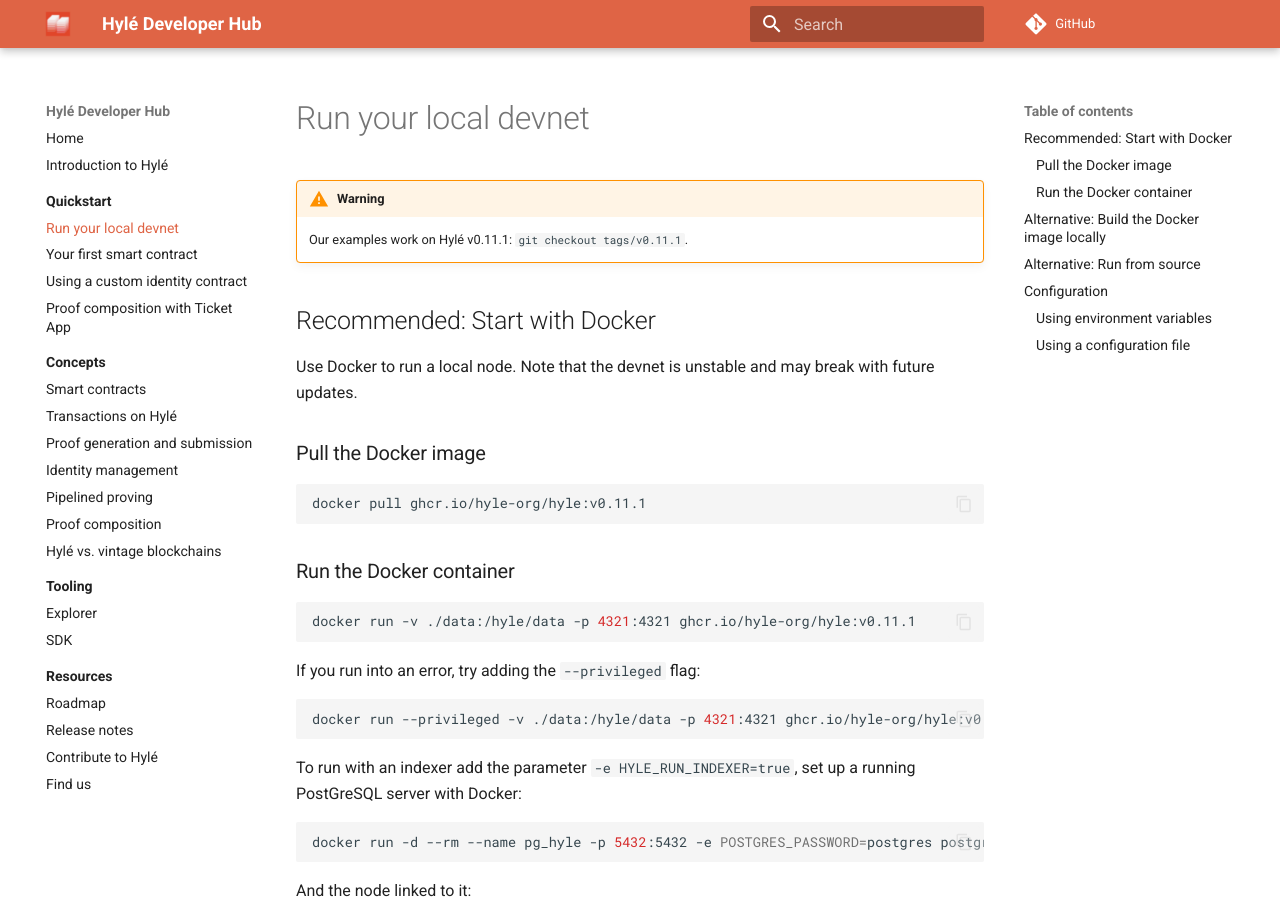
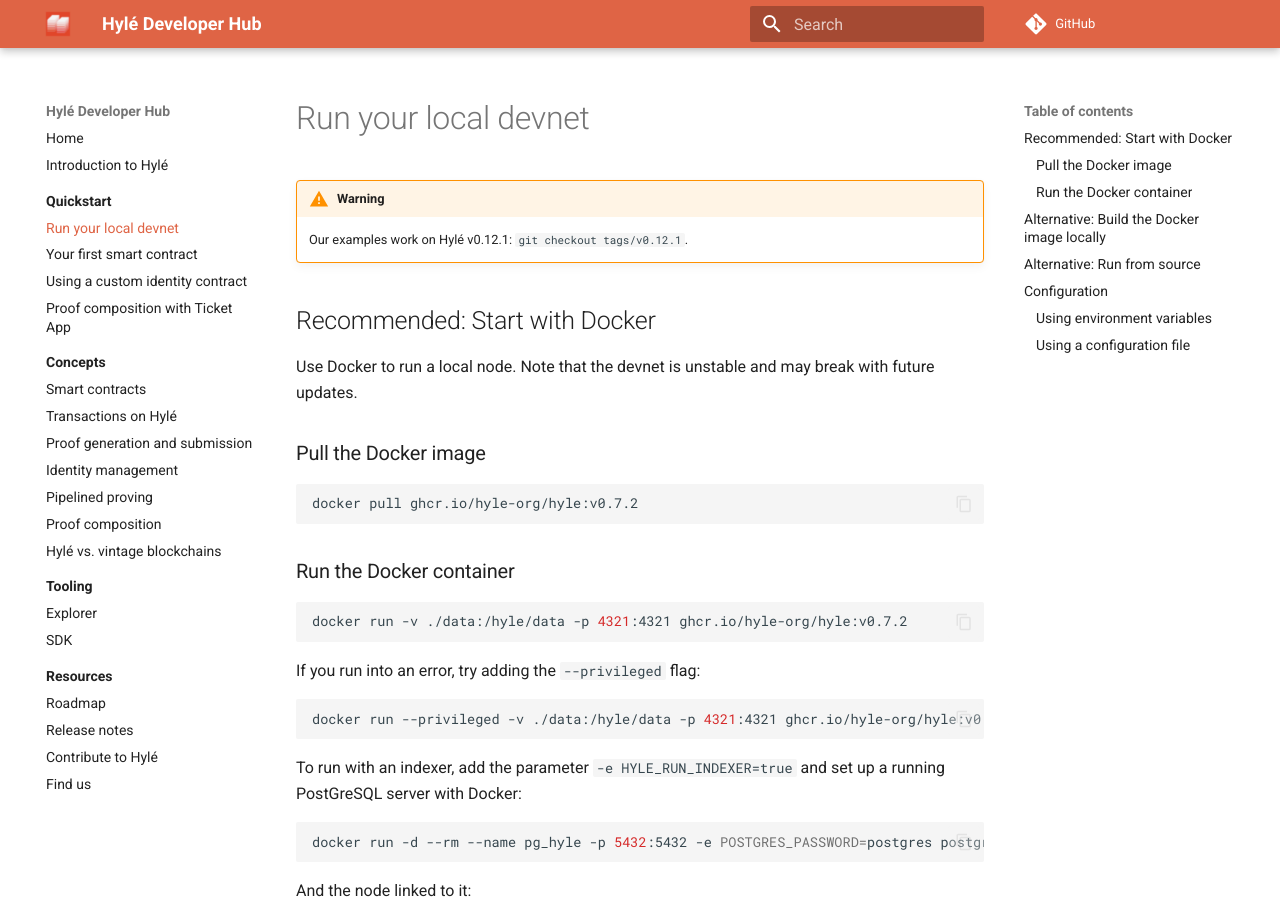
Before and after one commit to Hyle-org/devhub-hyle, an MkDocs documentation site: the page built from docs/quickstart/devnet.md, in a window 1280 px wide and 900 px high. Built offline with MkDocs 1.6.1 and Material for MkDocs 9.7.7, drawn with Linux system fonts in a browser that asks for light colours; plug-ins that fetch from the network failed and are left out; comment, search, counter and statistics services are not loaded; some of the changed text lies outside the part shown.

````diff
--- a/docs/quickstart/devnet.md
+++ b/docs/quickstart/devnet.md
@@ -1,7 +1,7 @@
 # Run your local devnet
 
 !!! warning
-    Our examples work on Hylé v0.11.1: `git checkout tags/v0.11.1`.
+    Our examples work on Hylé v0.12.1: `git checkout tags/v0.12.1`.
 
 ## Recommended: Start with Docker
 
@@ -10,22 +10,22 @@ Use Docker to run a local node. Note that the devnet is unstable and may break w
 ### Pull the Docker image
 
 ```bash
-docker pull ghcr.io/hyle-org/hyle:v0.11.1
+docker pull ghcr.io/hyle-org/hyle:v0.7.2
 ```
 
 ### Run the Docker container
 
 ```bash
-docker run -v ./data:/hyle/data -p 4321:4321 ghcr.io/hyle-org/hyle:v0.11.1
+docker run -v ./data:/hyle/data -p 4321:4321 ghcr.io/hyle-org/hyle:v0.7.2
 ```
 
 If you run into an error, try adding the `--privileged` flag:
 
 ```bash
-docker run --privileged -v ./data:/hyle/data -p 4321:4321 ghcr.io/hyle-org/hyle:v0.11.1
+docker run --privileged -v ./data:/hyle/data -p 4321:4321 ghcr.io/hyle-org/hyle:v0.7.2
 ```
 
-To run with an indexer add the parameter `-e HYLE_RUN_INDEXER=true`, set up a running PostGreSQL server with Docker:
+To run with an indexer, add the parameter `-e HYLE_RUN_INDEXER=true` and set up a running PostGreSQL server with Docker:
 
 ```bash
 docker run -d --rm --name pg_hyle -p 5432:5432 -e POSTGRES_PASSWORD=postgres postgres
@@ -119,8 +119,7 @@ To load settings from a file, place `config.ron` in your node's working director
 For Docker users, mount the config file when running the container:
 
 ```bash
-docker run -v ./data:/hyle/data -v ./config.run:/hyle/config.ron -e HYLE_RUN_INDEXER=false -p 4321:4321 -p 1234:1234 ghcr.io/hyle-org/hyle:v0.11.1
-cp ./src/utils/conf_defaults.ron config.ron
+docker run -v ./data:/hyle/data -v ./config.run:/hyle/config.ron -e HYLE_RUN_INDEXER=false -p 4321:4321 -p 1234:1234 ghcr.io/hyle-org/hyle:v0.7.2
 ```
 
 For source users, copy the default config template:
````
Also changed, not shown: docs/concepts/smart-contracts.md (+7 -5 lines), docs/quickstart/custom-identity-contract.md (+1 -1 lines), docs/quickstart/proof-composition.md (+1 -1 lines), docs/quickstart/your-first-smart-contract.md (+1 -1 lines).
